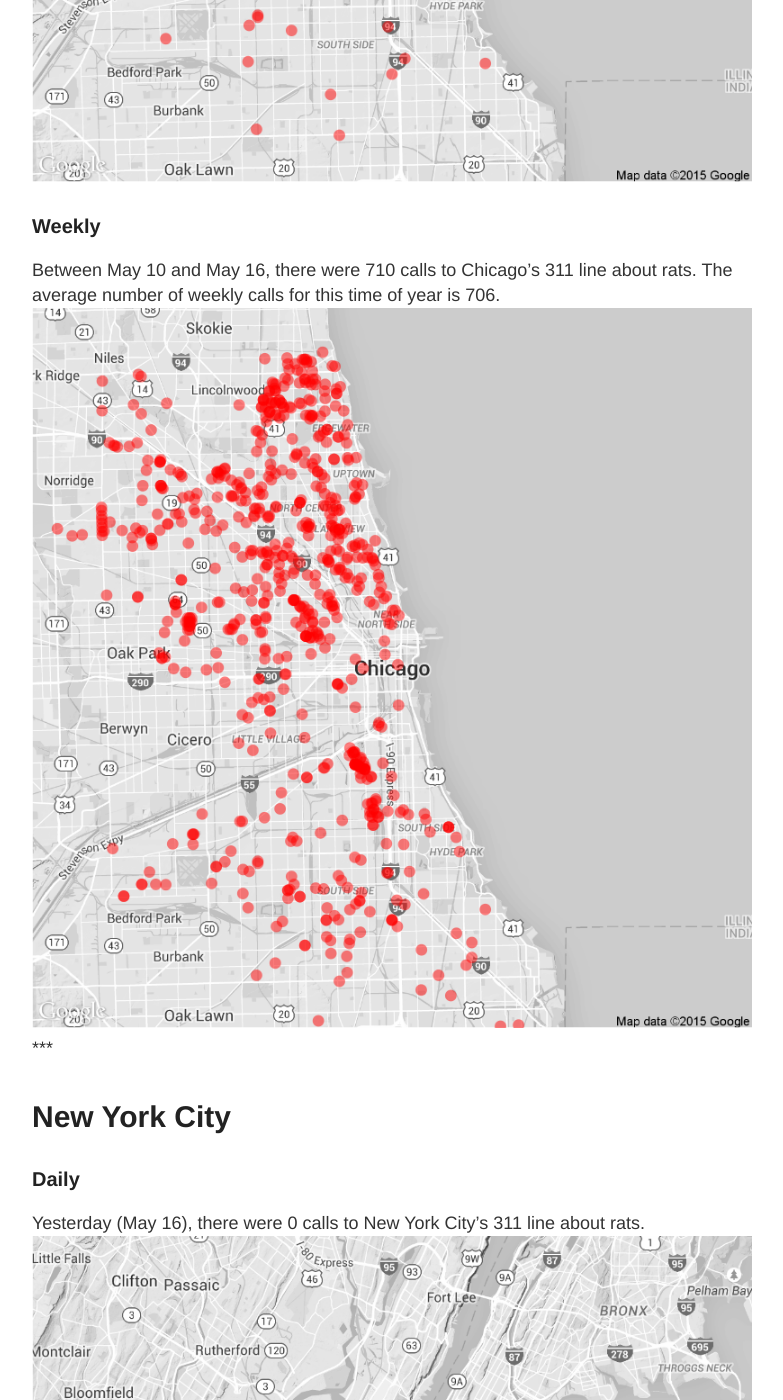
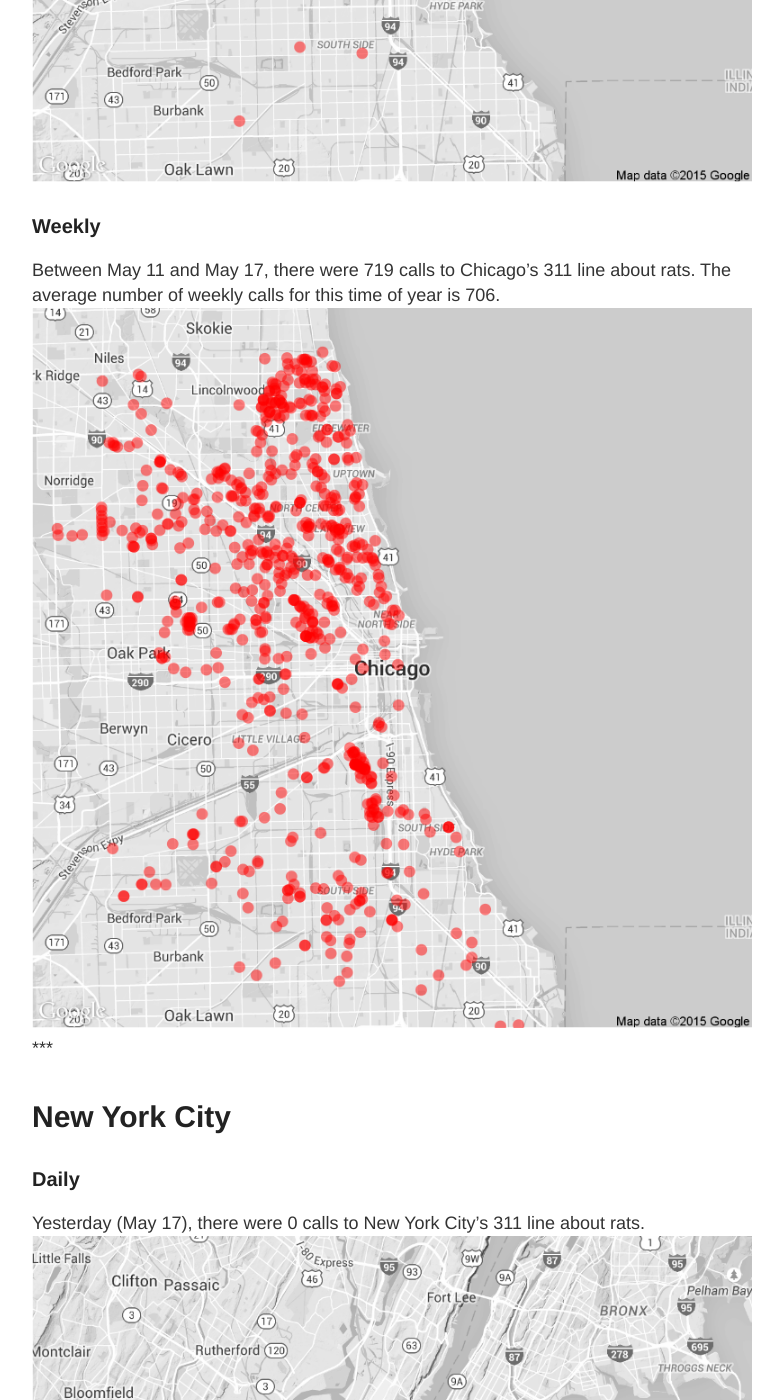
Before and after one commit to DanielHadley/ratmaps, a Jekyll site: the page built from daily.md, in a window 1280 px wide and 1400 px high, scrolled down 1033 px. Shown: the whole window, without its empty margins (248-1031 px from the left). Built offline with Jekyll 4.4.1, drawn with Linux system fonts in a browser that asks for light colours; comment, search, counter and statistics services are not loaded; some of the changed text lies outside the part shown.

Commit message:
Daily Maps

```diff
--- a/daily.md
+++ b/daily.md
@@ -15,22 +15,22 @@
 
 ### Daily
 
-Yesterday (May 16), there were 47 calls to Chicago's 311 line about rats.
+Yesterday (May 17), there were 42 calls to Chicago's 311 line about rats.
 ![Chicago rat calls to 311 weekly map]({{ site.cityimages }}/daily/Chicago_Rat_Map_Daily.png)
 
 ### Weekly
-Between May 10 and May 16, there were 710 calls to Chicago's 311 line about rats. The average number of weekly calls for this time of year is 706.
+Between May 11 and May 17, there were 719 calls to Chicago's 311 line about rats. The average number of weekly calls for this time of year is 706.
 ![Chicago rat calls to 311 weekly map]({{ site.cityimages }}/daily/Chicago_Rat_Map_Weekly.png)
 ***
 # New York City <a id="nyc"><a>
 
 ### Daily
 
-Yesterday (May 16), there were 0 calls to New York City's 311 line about rats.
+Yesterday (May 17), there were 0 calls to New York City's 311 line about rats.
 ![NYC rat calls to 311 weekly map]({{ site.cityimages }}/daily/NYC_Rat_Map_Daily.png)
 
 ### Weekly
-Between May 10 and May 16, there were 0 calls to New York City's 311 line about rats. The average number of weekly calls for this time of year is 259.
+Between May 11 and May 17, there were 0 calls to New York City's 311 line about rats. The average number of weekly calls for this time of year is 259.
 ![NYC rat calls to 311 weekly map]({{ site.cityimages }}/daily/NYC_Rat_Map_Weekly.png)
 
 Each red dot represents one call about a rat seen in that location. The dots are transparent, so multiple calls from one location will be seen as a solid dot. The usual caveats apply: more calls do not necessarily mean that there are more rats in that location than other parts of the city. A cluster of dots could indicate that one resident is unusually vocal about rodents in his or her neighborhood. Also, more densely populated neighborhoods tend to make more calls to 311.
```
Also changed, not shown: images/pages/daily/Chicago_Rat_Map_Daily.png, images/pages/daily/Chicago_Rat_Map_Weekly.png, images/pages/daily/NYC_Rat_Map_Daily.png, images/pages/daily/NYC_Rat_Map_Weekly.png.
